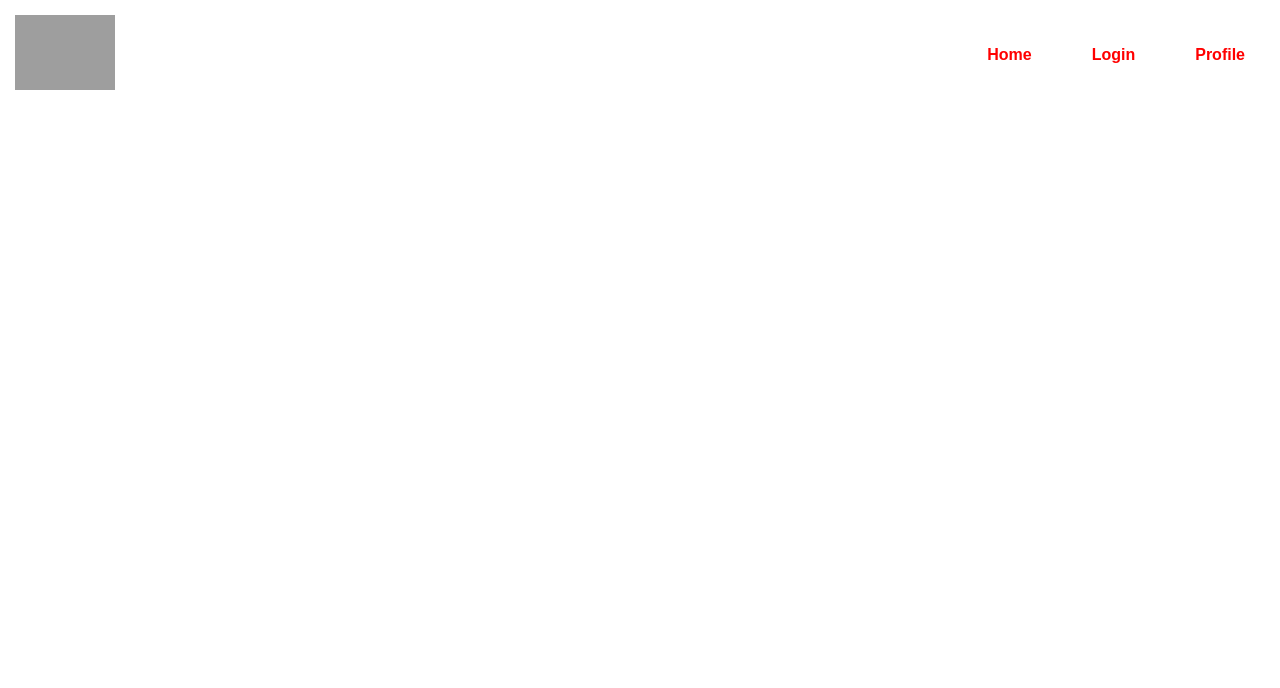
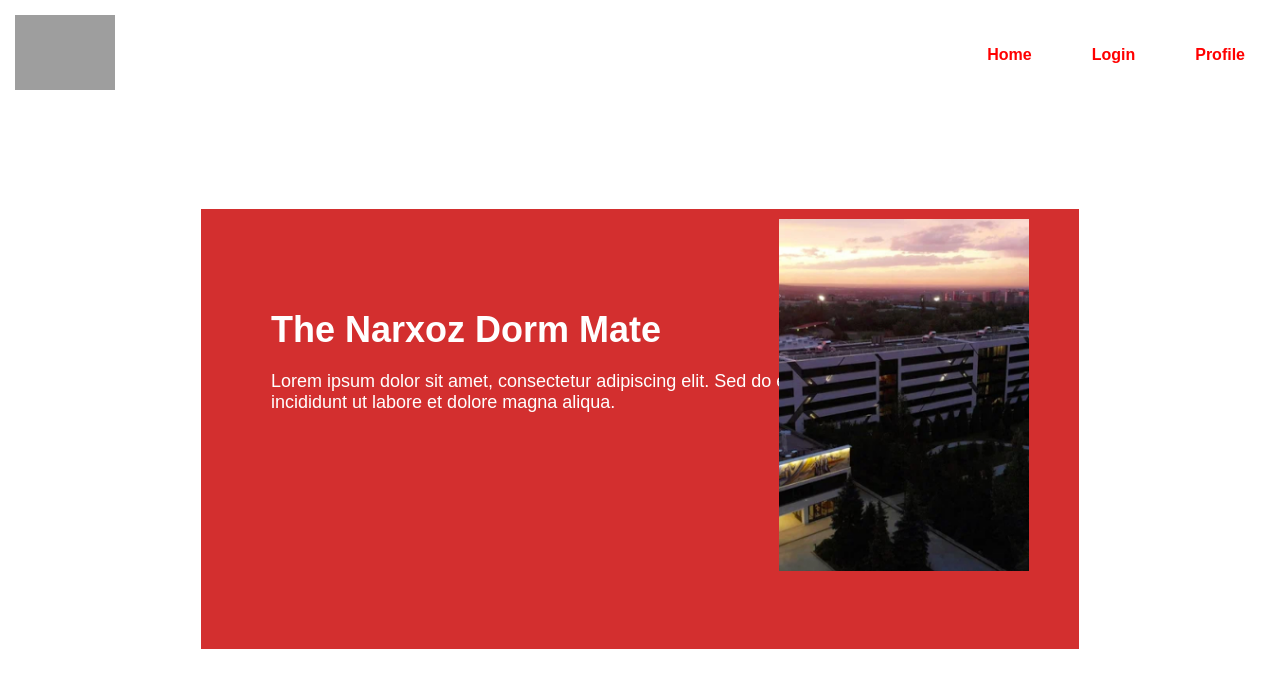
Before and after one commit to aruzhanR04/DormMate_front, a React (Create React App) app: page / in a window 1280 px wide. Before the commit this address had no page. Shown: the top 688 px of the page. Built offline with nearby package versions, Linux system fonts and the light colour scheme; grey boxes are pictures that could not be loaded.

Commit message:
created homepage

```diff
--- a/src/App.js
+++ b/src/App.js
@@ -1,6 +1,7 @@
 import React from 'react';
 import { BrowserRouter as Router, Route, Routes } from 'react-router-dom';
 import Navbar from './components/Navbar';
+import Home from './pages/Home';
 
 function App() {
   return (
@@ -8,7 +9,7 @@ function App() {
       <div>
         <Navbar />
         <Routes>
-
+        <Route path="/" element={<Home />} />
         </Routes>
       </div>
     </Router>
--- a/src/pages/Home.js
+++ b/src/pages/Home.js
@@ -0,0 +1,21 @@
+import React from 'react';
+import '../styles/Home.css';
+import img_1 from '../assets/img_1.jpg';
+
+const Home = () => {
+  return (
+    <div className="home">
+      <section className="block first-block">
+        <div className="text-block large">
+          <h1>The Narxoz Dorm Mate</h1>
+          <p>Lorem ipsum dolor sit amet, consectetur adipiscing elit. Sed do eiusmod tempor incididunt ut labore et dolore magna aliqua.</p>
+          <div className="image-in-text">
+            <img src={img_1} alt="Narxoz Welcome" />
+          </div>
+        </div>
+      </section>
+    </div>
+  );
+}
+
+export default Home;
--- a/src/styles/Home.css
+++ b/src/styles/Home.css
@@ -1,29 +1,48 @@
-.navbar {
-    background-color: white;
-    padding: 15px;
+.home {
+  font-family: 'Arial', sans-serif;
+  margin-top: 100px;
+}
+
+.block {
   display: flex;
   justify-content: center;
+  align-items: center;
+  margin: 100px 0;
+  padding: 0 50px;
 }
 
-  .nav-list {
-    list-style: none;
-    display: flex;
-    gap: 20px;
+.text-block {
+  background-color: #D32F2F;
+  color: white;
+  padding: 70px;
+  width: 60%;
+  border: none;
+  position: relative;
 }
 
-  .nav-item a {
-    color: red;
-    text-decoration: none;
-    font-weight: bold;
-    padding: 10px 15px;
-    transition: background-color 0.3s ease;
+.text-block.large {
+  width: 60%;
+  height: 300px;
+  padding-right: 100px;
 }
 
-  .nav-item a:hover {
-    background-color: #f0f0f0;
-    border-radius: 5px;
+.text-block h1 {
+  font-size: 36px;
+  margin-bottom: 20px;
 }
 
-  .nav-item a:active {
-    background-color: #e0e0e0;
+.text-block p {
+  font-size: 18px;
 }
+
+.image-in-text {
+  position: absolute;
+  right: 50px;
+  top: 10px;
+  width: 250px;
+}
+
+.image-in-text img {
+  width: 250px;
+  height: auto;
+}
```
Lines whose indentation alone changed are shown as unchanged.
